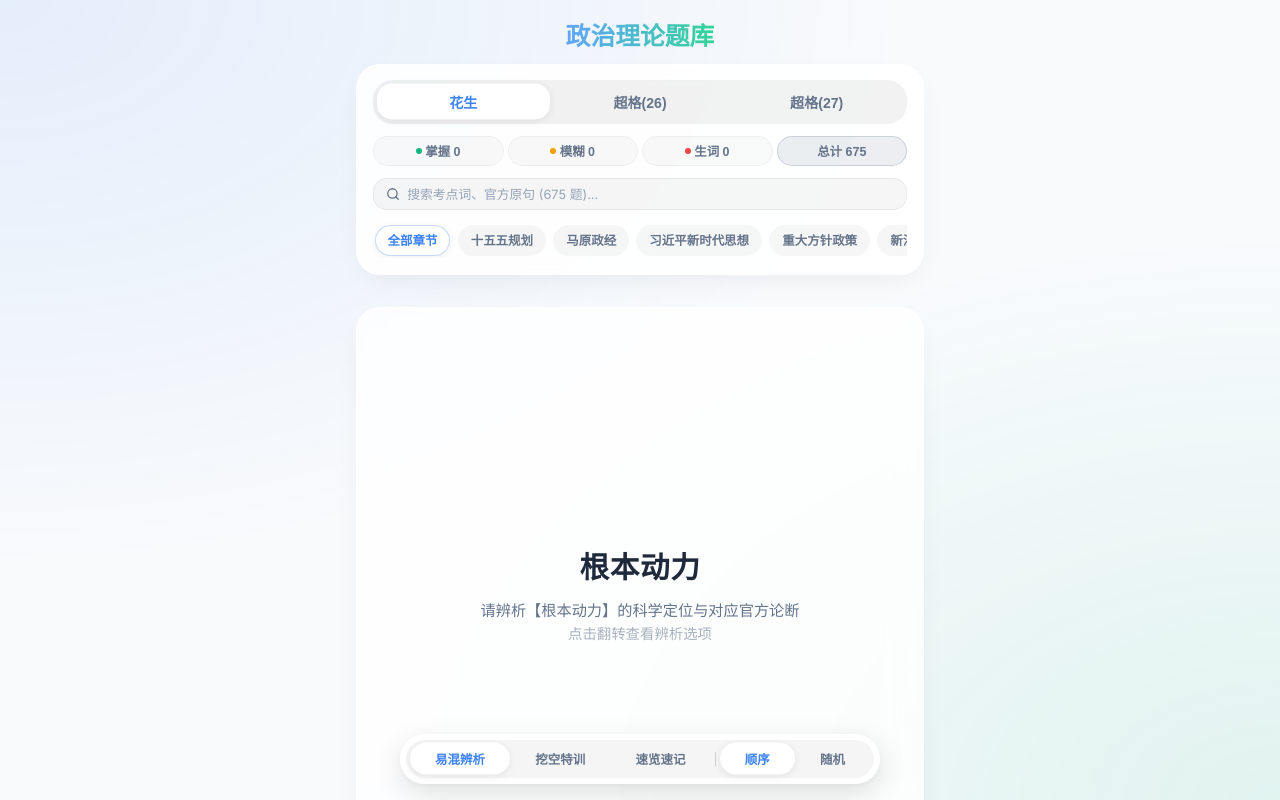
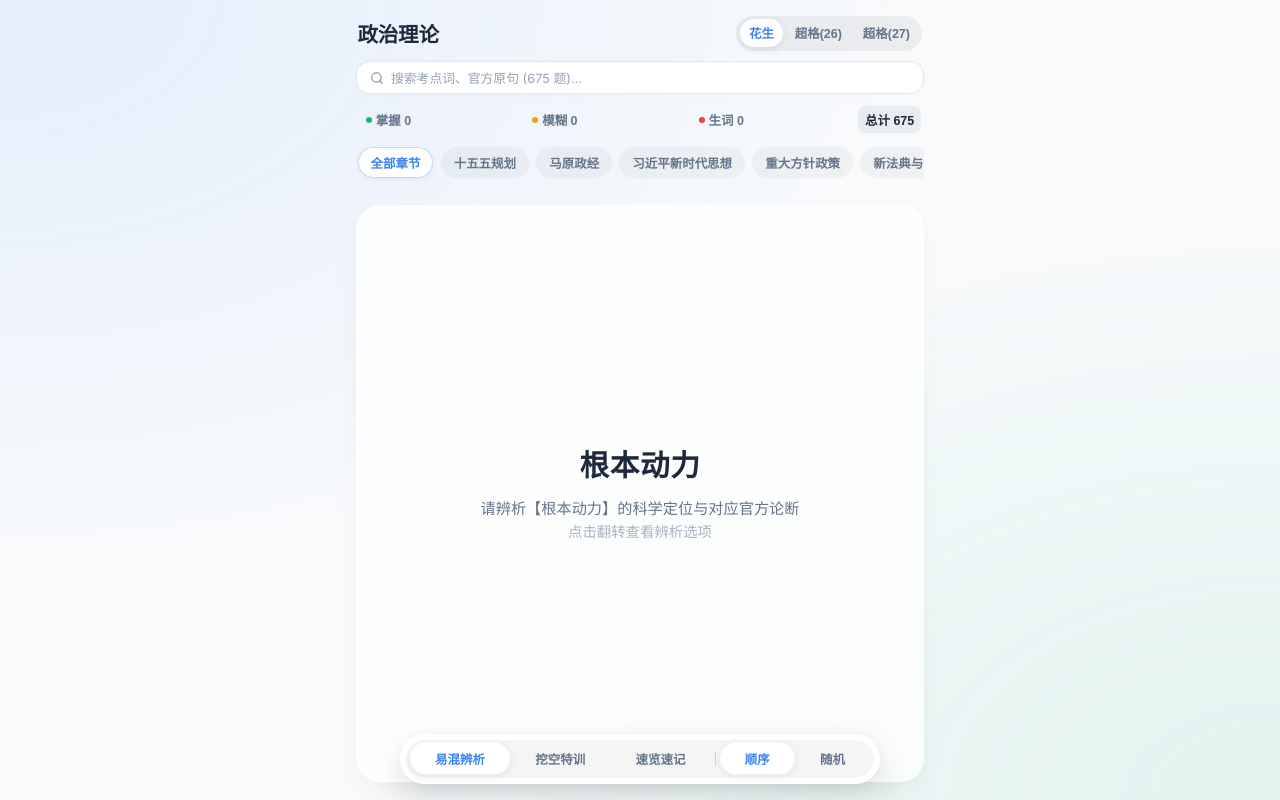
Before and after one commit to troses3/zhengzhi-fuxi, a React (Vite) app: page / in a window 1280 px wide. Shown: the top 800 px of the page. Built offline with nearby package versions, Linux system fonts and the light colour scheme.

Commit message:
feat(ui): eliminate nested white card box and flatten header layout with unified title and inline stats

```diff
--- a/src/App.css
+++ b/src/App.css
@@ -41,72 +41,48 @@ body {
 }
 
 .header {
-  text-align: center;
-  margin-bottom: 0.75rem;
-}
-
-.header h1 {
-  font-size: 1.55rem;
-  font-weight: 700;
-  margin-bottom: 0.75rem;
-  display: flex;
-  align-items: center;
-  justify-content: center;
-  gap: 0.4rem;
-}
-
-.header h1 .title-text {
-  background: linear-gradient(to right, #60a5fa, #34d399);
-  -webkit-background-clip: text;
-  -webkit-text-fill-color: transparent;
-}
-
-.progress-container {
-  background: rgba(255, 255, 255, 0.88);
-  padding: 0.95rem 1rem 1rem;
-  border-radius: 24px;
-  border: 1px solid rgba(255, 255, 255, 0.7);
-  box-shadow: 0 10px 30px -10px rgba(0, 0, 0, 0.08);
-  backdrop-filter: blur(16px);
-  display: flex;
-  flex-direction: column;
-  gap: 0.75rem;
-}
-
-.db-toggle-row {
-  display: flex;
-  justify-content: center;
-  width: 100%;
+  display: flex;
+  flex-direction: column;
+  gap: 0.65rem;
+  margin-bottom: 0.25rem;
+}
+
+.header-top-row {
+  display: flex;
+  align-items: center;
+  justify-content: space-between;
+  gap: 0.5rem;
+  padding: 0 0.1rem;
+}
+
+.header-title {
+  font-size: 1.28rem;
+  font-weight: 750;
+  color: #1e293b;
+  margin: 0;
+  letter-spacing: -0.01em;
 }
 
 .db-toggle {
   display: flex;
   align-items: center;
-  justify-content: space-between;
   background: rgba(0, 0, 0, 0.05);
-  padding: 0.25rem;
-  border-radius: 20px;
-  width: 100%;
-  gap: 0.25rem;
+  padding: 0.2rem;
+  border-radius: 100px;
+  gap: 0.15rem;
 }
 
 .db-btn {
-  flex: 1;
-  padding: 0.48rem 0.45rem;
+  padding: 0.32rem 0.58rem;
   border: none;
   background: none;
-  border-radius: 15px;
-  font-size: 0.88rem;
-  font-weight: 650;
+  border-radius: 100px;
+  font-size: 0.78rem;
+  font-weight: 600;
   color: var(--text-secondary);
   cursor: pointer;
   transition: all 0.2s cubic-bezier(0.4, 0, 0.2, 1);
   white-space: nowrap;
-  text-align: center;
-  display: flex;
-  align-items: center;
-  justify-content: center;
-  gap: 0.3rem;
 }
 
 .db-btn.active {
@@ -114,45 +90,80 @@ body {
   color: var(--accent-color);
   box-shadow: 0 2px 8px rgba(0, 0, 0, 0.08);
   font-weight: 750;
-  transform: translateY(-0.5px);
-}
-
-.stats-row {
-  display: flex;
-  align-items: center;
-  justify-content: center;
-  width: 100%;
-}
-
-.stats {
-  display: flex;
+}
+
+/* 🔍 搜索输入栏（独立纯白卡片，告别套娃） */
+.search-bar-box {
+  display: flex;
+  align-items: center;
+  background: #ffffff;
+  border: 1.5px solid #e2e8f0;
+  border-radius: 14px;
+  padding: 0.48rem 0.8rem;
+  box-shadow: 0 2px 8px rgba(0, 0, 0, 0.02);
+  transition: all 0.2s cubic-bezier(0.4, 0, 0.2, 1);
+  width: 100%;
+  box-sizing: border-box;
+}
+
+.search-bar-box:focus-within {
+  border-color: var(--accent-color);
+  box-shadow: 0 0 0 3px rgba(59, 130, 246, 0.12);
+}
+
+.search-box-icon {
+  color: #94a3b8;
+  margin-right: 0.45rem;
+  flex-shrink: 0;
+}
+
+/* 单行精炼统计指标栏 */
+.stats-inline-bar {
+  display: flex;
+  align-items: center;
   justify-content: space-between;
-  align-items: center;
-  gap: 0.25rem;
-  width: 100%;
-}
-
-.stat-item {
-  flex: 1;
-  min-width: 0;
-  display: flex;
-  align-items: center;
-  justify-content: center;
-  gap: 0.2rem;
-  padding: 0.32rem 0.2rem;
-  background: rgba(0, 0, 0, 0.025);
-  border: 1px solid rgba(0, 0, 0, 0.04);
-  border-radius: 20px;
+  padding: 0.1rem 0.2rem;
+  gap: 0.3rem;
+}
+
+.stat-inline-item {
+  background: none;
+  border: 1px solid transparent;
   font-size: 0.78rem;
   font-weight: 600;
+  color: var(--text-secondary);
   cursor: pointer;
-  transition: all 0.2s ease;
+  padding: 0.2rem 0.35rem;
+  border-radius: 8px;
+  display: flex;
+  align-items: center;
+  gap: 0.25rem;
+  transition: all 0.15s ease;
   white-space: nowrap;
-  color: var(--text-secondary);
-}
-
-.stat-item:hover {
+}
+
+.stat-inline-item:hover {
   background: rgba(0, 0, 0, 0.04);
+}
+
+.stat-inline-item.active-known {
+  background: rgba(16, 185, 129, 0.1);
+  color: #10b981;
+}
+
+.stat-inline-item.active-unsure {
+  background: rgba(245, 158, 11, 0.1);
+  color: #f59e0b;
+}
+
+.stat-inline-item.active-unknown {
+  background: rgba(239, 68, 68, 0.1);
+  color: #ef4444;
+}
+
+.stat-inline-item.active-all {
+  background: rgba(100, 116, 139, 0.1);
+  color: var(--text-primary);
 }
 
 .dot {
@@ -166,56 +177,6 @@ body {
 .dot-known { background: #10b981; }
 .dot-unsure { background: #f59e0b; }
 .dot-unknown { background: #ef4444; }
-
-/* Active Filter styles */
-.stat-item.active-known {
-  background: rgba(16, 185, 129, 0.12);
-  border-color: rgba(16, 185, 129, 0.25);
-  color: #10b981;
-}
-
-.stat-item.active-unsure {
-  background: rgba(245, 158, 11, 0.12);
-  border-color: rgba(245, 158, 11, 0.25);
-  color: #f59e0b;
-}
-
-.stat-item.active-unknown {
-  background: rgba(239, 68, 68, 0.12);
-  border-color: rgba(239, 68, 68, 0.25);
-  color: #ef4444;
-}
-
-.stat-item.active-all {
-  background: rgba(100, 116, 139, 0.12);
-  border-color: rgba(100, 116, 139, 0.25);
-  color: var(--text-secondary);
-}
-
-/* 🔍 搜索输入栏（内置于控制面板，极简无emoji设计） */
-.search-bar-box {
-  display: flex;
-  align-items: center;
-  background: rgba(0, 0, 0, 0.035);
-  border: 1px solid rgba(0, 0, 0, 0.06);
-  border-radius: 14px;
-  padding: 0.45rem 0.75rem;
-  transition: all 0.2s cubic-bezier(0.4, 0, 0.2, 1);
-  width: 100%;
-  box-sizing: border-box;
-}
-
-.search-bar-box:focus-within {
-  background: #ffffff;
-  border-color: var(--accent-color);
-  box-shadow: 0 0 0 3px rgba(59, 130, 246, 0.12);
-}
-
-.search-box-icon {
-  color: #64748b;
-  margin-right: 0.45rem;
-  flex-shrink: 0;
-}
 
 .search-box-input {
   flex: 1;
--- a/src/App.jsx
+++ b/src/App.jsx
@@ -629,12 +629,8 @@ function App() {
   return (
     <div className="app-container">
       <header className="header">
-        <h1>
-          <span className="title-text">政治理论题库</span>
-        </h1>
-
-        <div className="progress-container">
-          <div className="db-toggle-row">
+        <div className="header-top-row">
+          <h1 className="header-title">政治理论</h1>
           <div className="db-toggle">
             <button className={`db-btn ${dataSource === 'huasheng' ? 'active' : ''}`} onClick={() => setDataSource('huasheng')}>花生</button>
             <button className={`db-btn ${dataSource === 'chaoge26' || dataSource === 'chaoge' ? 'active' : ''}`} onClick={() => setDataSource('chaoge26')}>超格(26)</button>
@@ -642,43 +638,7 @@ function App() {
           </div>
         </div>
 
-          <div className="stats-row">
-            <div className="stats">
-              <button
-                className={`stat-item ${filter === 'known' ? 'active-known' : ''}`}
-                onClick={() => handleFilterClick('known')}
-                title="只复习已掌握"
-              >
-                <span className="dot dot-known"></span>
-                掌握 {stats.known}
-              </button>
-              <button
-                className={`stat-item ${filter === 'unsure' ? 'active-unsure' : ''}`}
-                onClick={() => handleFilterClick('unsure')}
-                title="只复习模糊"
-              >
-                <span className="dot dot-unsure"></span>
-                模糊 {stats.unsure}
-              </button>
-              <button
-                className={`stat-item ${filter === 'unknown' ? 'active-unknown' : ''}`}
-                onClick={() => handleFilterClick('unknown')}
-                title="只复习生词"
-              >
-                <span className="dot dot-unknown"></span>
-                生词 {stats.unknown}
-              </button>
-              <button
-                className={`stat-item ${filter === 'all' ? 'active-all' : ''}`}
-                onClick={() => setFilter('all')}
-                title="查看全部"
-              >
-                总计 {total}
-              </button>
-            </div>
-          </div>
-
-          {/* 搜索栏（置于控制面板内，回车自动收起软键盘） */}
+        {/* 搜索栏（独立纯白卡片，回车自动收起软键盘） */}
         <form
           className="search-bar-box"
           onSubmit={(e) => {
@@ -712,7 +672,17 @@ function App() {
             <button
               type="button"
               className="search-box-clear"
-                onClick={() => {
+              onPointerDown={(e) => {
+                e.preventDefault();
+                e.stopPropagation();
+                setSearchQuery('');
+                setCurrentIndex(0);
+                setIsFlipped(false);
+                setSelectedOption(null);
+              }}
+              onClick={(e) => {
+                e.preventDefault();
+                e.stopPropagation();
                 setSearchQuery('');
                 setCurrentIndex(0);
                 setIsFlipped(false);
@@ -724,6 +694,41 @@ function App() {
             </button>
           )}
         </form>
+
+        {/* 单行精炼统计指标 */}
+        <div className="stats-inline-bar">
+          <button
+            className={`stat-inline-item ${filter === 'known' ? 'active-known' : ''}`}
+            onClick={() => handleFilterClick('known')}
+            title="只复习已掌握"
+          >
+            <span className="dot dot-known"></span>
+            掌握 {stats.known}
+          </button>
+          <button
+            className={`stat-inline-item ${filter === 'unsure' ? 'active-unsure' : ''}`}
+            onClick={() => handleFilterClick('unsure')}
+            title="只复习模糊"
+          >
+            <span className="dot dot-unsure"></span>
+            模糊 {stats.unsure}
+          </button>
+          <button
+            className={`stat-inline-item ${filter === 'unknown' ? 'active-unknown' : ''}`}
+            onClick={() => handleFilterClick('unknown')}
+            title="只复习生词"
+          >
+            <span className="dot dot-unknown"></span>
+            生词 {stats.unknown}
+          </button>
+          <button
+            className={`stat-inline-item ${filter === 'all' ? 'active-all' : ''}`}
+            onClick={() => setFilter('all')}
+            title="查看全部"
+          >
+            总计 {total}
+          </button>
+        </div>
 
           {/* 单行横向滑动章节栏（无emoji纯净文字） */}
           <div className="category-scroll-container">
@@ -771,7 +776,6 @@ function App() {
                   {cat.label}
                 </button>
               ))}
-            </div>
             </div>
           </div>
       </header>
```
Also changed, not shown: 5 other files (tests, documents, lock files or other folders). Lines whose indentation alone changed are shown as unchanged.
